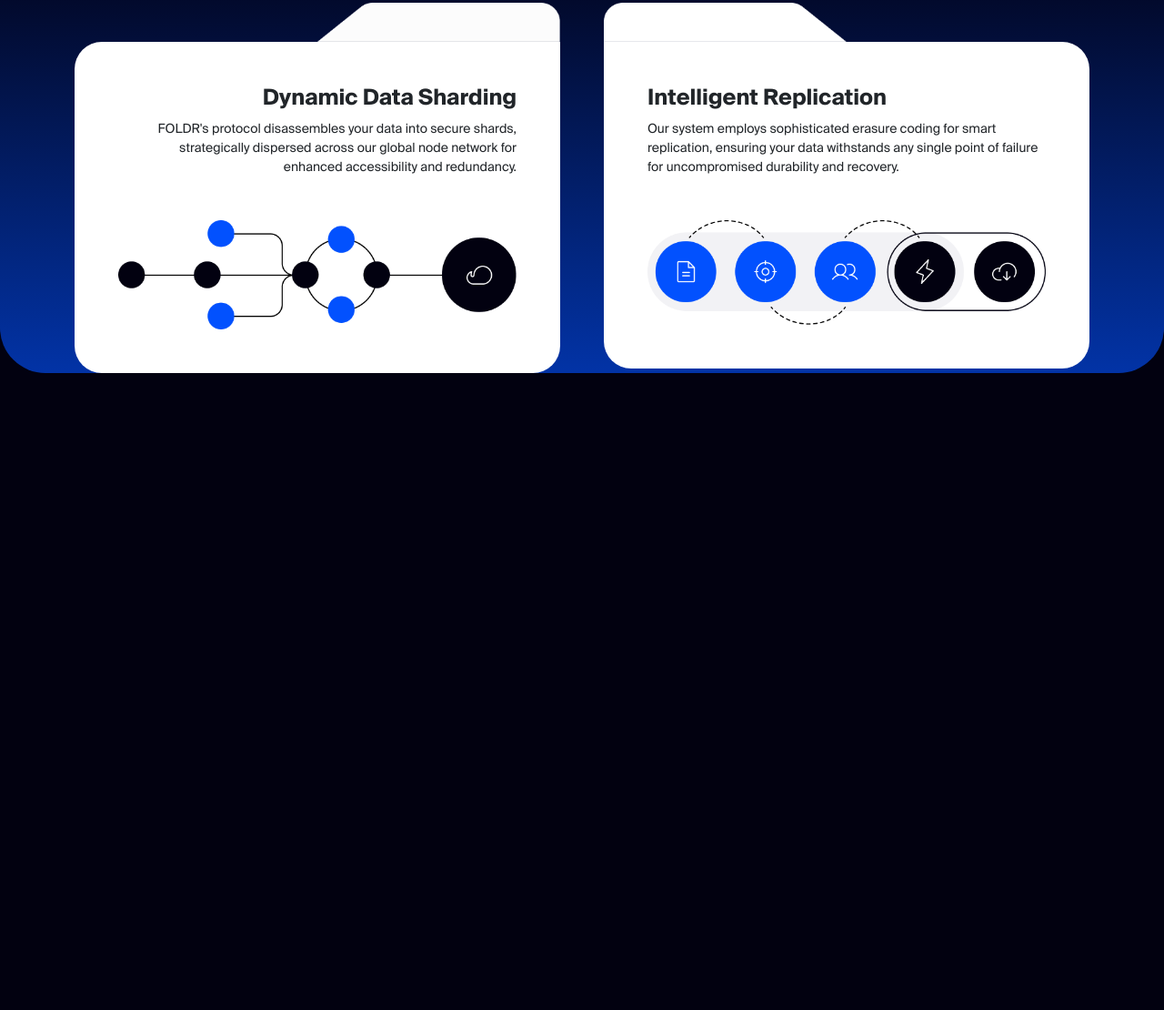
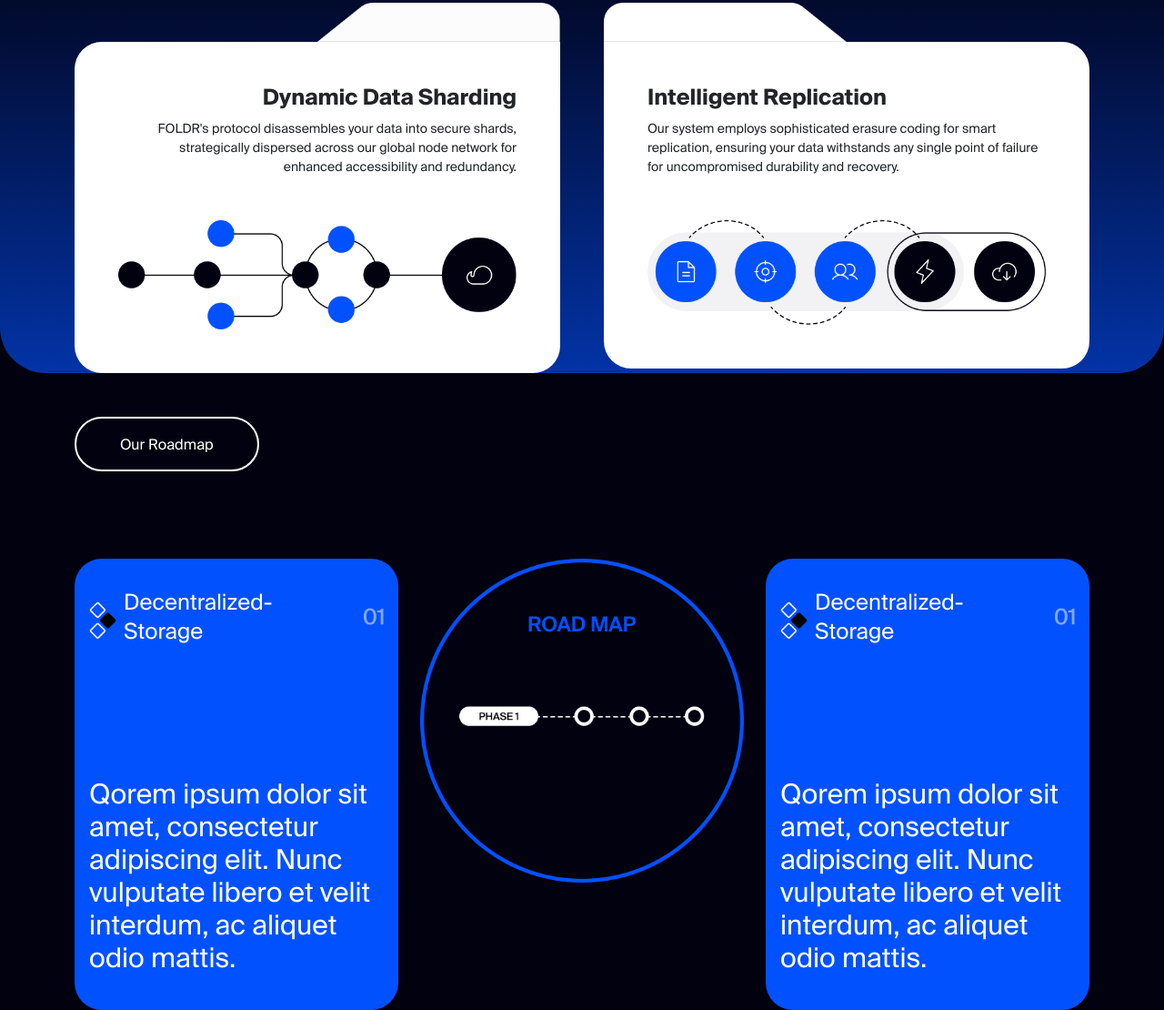
Before and after one commit to M-sadiq4641/Decentra-storage, a website built with Vite: page index.html in a window 1280 px wide. Shown: the part 3954-5064 px from the top of the page at 91% size. Before the commit the page ends 4364 px from the top, so only its background shows below. Built offline with nearby package versions, Linux system fonts and the light colour scheme.

Commit message:
added roadmap section

```diff
--- a/index.html
+++ b/index.html
@@ -421,6 +421,45 @@
         </div>
       </div>
     </div>
+    <div class="container">
+      <button
+        class="button-transparent d-block my-5 mx-auto mx-lg-0 py-3 px-5 rounded-5 button-hover-white"
+      >
+        Our Roadmap
+      </button>
+
+      <div class="row pt-5 justify-content-center gy-5">
+        <div class="col-lg-4">
+          <div class="roadmap-div py-4 px-3">
+            <div class="d-flex align-items-center justify-content-center gap-2">
+              <img src="/public/images/decentralized-logo.png" width="30px" />
+              <p class="text-2xl pt-2 font-normal">Decentralized- Storage</p>
+              <img class="mb-2" src="/public/images/01-logo.png" />
+            </div>
+            <p class="mt-10 text-3xl font-normal">
+              Qorem ipsum dolor sit amet, consectetur adipiscing elit. Nunc
+              vulputate libero et velit interdum, ac aliquet odio mattis.
+            </p>
+          </div>
+        </div>
+        <div class="col-lg-4">
+          <img class="img-fluid d-block mx-auto " src="/public/images/roadmap-phase-img.png" />
+        </div>
+        <div class="col-lg-4">
+          <div class="roadmap-div py-4 px-3">
+            <div class="d-flex align-items-center justify-content-center gap-2">
+              <img src="/public/images/decentralized-logo.png" width="30px" />
+              <p class="text-2xl pt-2 font-normal">Decentralized- Storage</p>
+              <img class="mb-2" src="/public/images/01-logo.png" />
+            </div>
+            <p class="mt-10 text-3xl font-normal">
+              Qorem ipsum dolor sit amet, consectetur adipiscing elit. Nunc
+              vulputate libero et velit interdum, ac aliquet odio mattis.
+            </p>
+          </div>
+        </div>
+      </div>
+    </div>
     <!-- script  -->
     <script
       src="https://cdn.jsdelivr.net/npm/bootstrap@5.3.3/dist/js/bootstrap.bundle.min.js"
--- a/style.css
+++ b/style.css
@@ -31,6 +31,9 @@
 .text-3xl {
   font-size: 30px !important;
   line-height: 36px !important;
+  @media (max-width:1200px) {
+    font-size: 20px!important;
+  }
 }
 
 .text-4xl {
@@ -90,6 +93,13 @@
 
 /* font ends here  */
 
+.mt-10{
+  margin-top: 8rem!important;
+  @media (max-width:1200px) {
+    margin-top: 5rem!important;
+  }
+}
+
 @font-face {
   font-family: suisse;
   src: url(/public/fonts/fonnts.com-Suisse_Intl_Bold.ttf);
@@ -127,6 +137,8 @@ body {
 .cursor-pointer {
   cursor: pointer;
 }
+
+
 
 .text-hover-grey:hover {
   color: #3c3b47 !important;
@@ -385,3 +397,11 @@ border-bottom-right-radius: 30px;}
     font-size: 14px;
   }
 }
+
+/* roadmap  */
+
+.roadmap-div{
+  border-radius: 30px;
+  min-height: 350px!important;
+  background-color: #0251FE;
+}
```
Also changed, not shown: public/images/01-logo.png (added), public/images/decentralized-logo.png (added), public/images/future-plan-logo.png (added), public/images/roadmap-phase-img.png (added).
